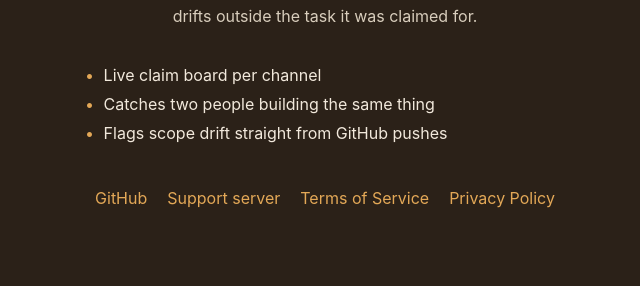
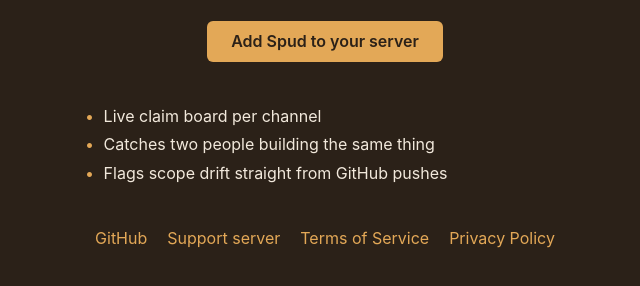
Before and after one commit to PratikDev/spud, a website: page public/index.html in a window 1280 px wide. Shown: the part 348-634 px from the top of the page, without its empty margins (315-955 px from the left). Drawn offline with Linux system fonts and the light colour scheme.

Commit message:
Add the server invite link to README and the landing page

```diff
--- a/public/index.html
+++ b/public/index.html
@@ -52,6 +52,17 @@
     border-bottom: 1px solid transparent;
   }
   a:hover { border-bottom-color: #e3a857; }
+  .cta {
+    display: inline-block;
+    margin: 0 0 2.5rem;
+    padding: 0.65rem 1.5rem;
+    background: #e3a857;
+    color: #2b2118;
+    font-weight: 600;
+    border-radius: 6px;
+    border-bottom: none;
+  }
+  .cta:hover { opacity: 0.9; border-bottom: none; }
 </style>
 </head>
 <body>
@@ -59,6 +70,8 @@
 <main>
   <h1>Spud</h1>
   <p class="tagline">A Discord bot for hackathon task coordination — a live claim board, duplicate-claim detection, and nudges when a branch drifts outside the task it was claimed for.</p>
+
+  <a class="cta" href="https://discord.com/oauth2/authorize?client_id=1528332173378326671&permissions=10240&scope=bot%20applications.commands" target="_blank" rel="noopener">Add Spud to your server</a>
 
   <ul>
     <li>Live claim board per channel</li>
```
Also changed, not shown: README.md.
